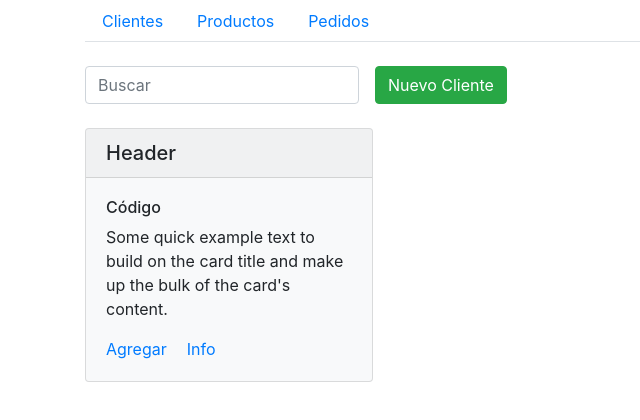
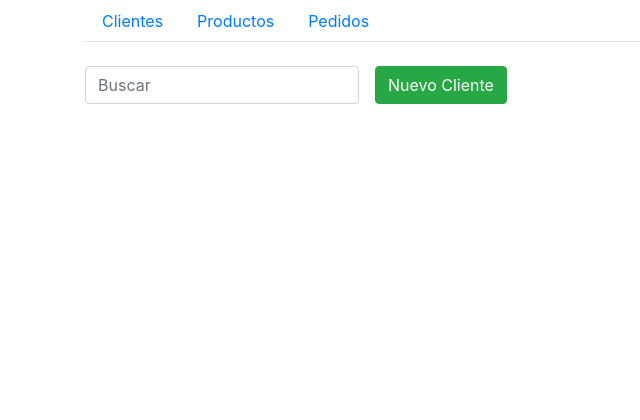
Before and after one commit to StarFenix/Pedidos, an Angular app: page / in a window 1280 px wide. Shown: the top 420 px of the page, without its empty margins (0-640 px from the left). Built offline with nearby package versions, Linux system fonts and the light colour scheme.

Commit message:
Agregando buscador

```diff
--- a/src/app/home/home.component.html
+++ b/src/app/home/home.component.html
@@ -2,24 +2,24 @@
 <div class="container">
   <form class="form-inline">
     <div class="form-group">
-      <input type="" class="form-control" id="" placeholder="Buscar">
+      <input type="" class="form-control" id="" placeholder="Buscar" (input)=buscarClientes($event)>
     </div>
     <button type="submit" class="btn btn-success  mx-sm-3" routerLink="/agregarClientes">Nuevo Cliente</button>
   </form>
   <br>
-  <div class="container">
-    <div class="row">
-      <div class="cols-sm-4">
-        <div class="card bg-light mb-3" style="max-width: 18rem;">
-          <h5 class="card-header">Header</h5>
+
+    <div class="row mt-4">
+      <div class="col-sm-3" *ngFor="let clientes of cliente">
+        <div class="card bg-light mb-3">
+          <h5 class="card-header">{{clientes.nombre}} {{clientes.apellido}}</h5>
           <div class="card-body">
-            <h6>Código</h6>
-            <p class="card-text">Some quick example text to build on the card title and make up the bulk of the card's content.</p>
+            <h6>Código: {{clientes.clienteID}}</h6>
+            <p class="card-text">{{clientes.direccion}}</p>
             <a href="" class="card-link">Agregar</a>
             <a href="" class="card-link">Info</a>
           </div>
         </div>
       </div>
     </div>
-  </div>
+
 </div>
--- a/src/app/home/home.component.ts
+++ b/src/app/home/home.component.ts
@@ -1,4 +1,6 @@
 import { Component, OnInit } from '@angular/core';
+import { Clientes } from '../models/clientes';
+import { ClientesService } from '../services/clientes.service';
 
 @Component({
   selector: 'app-home',
@@ -6,10 +8,19 @@ import { Component, OnInit } from '@angular/core';
   styleUrls: ['./home.component.css']
 })
 export class HomeComponent implements OnInit {
-
-  constructor() { }
+  cliente: Array<Clientes> = new Array<Clientes>();
+  constructor(public clienteServicio: ClientesService) { }
 
   ngOnInit(): void {
+    this.cliente = this.clienteServicio.clientesLocalStorage;
   }
 
+  buscarClientes(event){
+    let nombreBuscar: string = event.target.value;
+    this.cliente = this.clienteServicio.clientesLocalStorage.filter(x=>{
+      return x.nombre.toLocaleLowerCase().includes(nombreBuscar.toLocaleLowerCase())
+    })
+  }
+
+
 }
```
